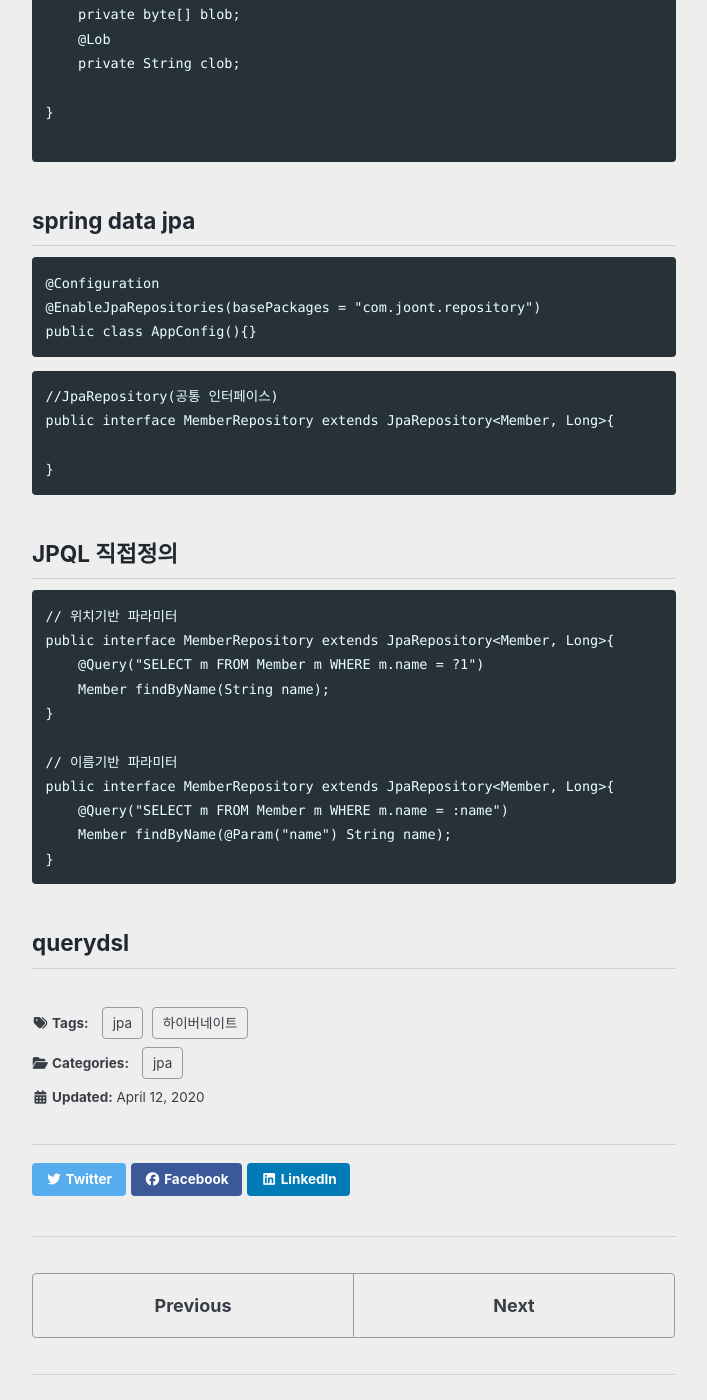
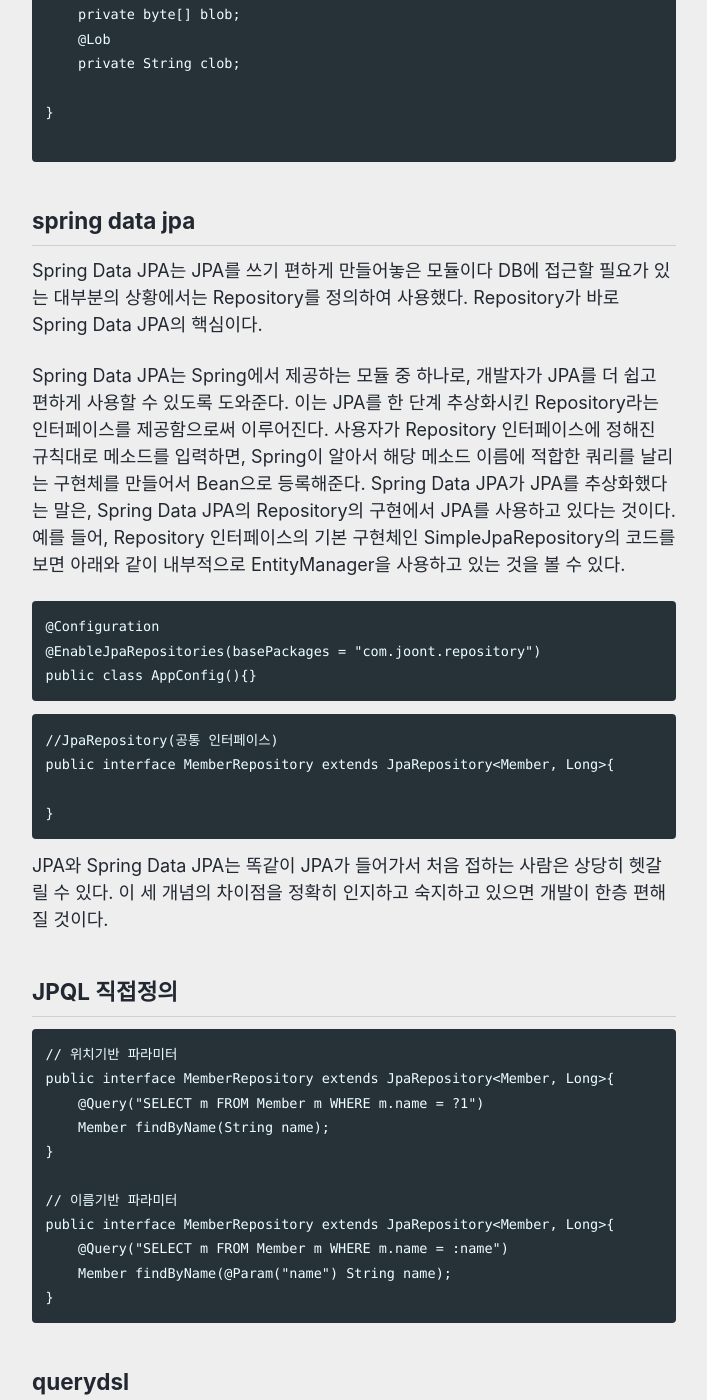
Before and after one commit to ldk-hub/ldk-hub.github.io, a Jekyll site: the page built from _posts/2020-04-12-jpa_study.md, in a window 1280 px wide and 1400 px high, scrolled down 5674 px. Shown: the whole window, without its empty margins (286-993 px from the left). Built offline with Jekyll 4.4.1, drawn with Linux system fonts in a browser that asks for light colours; cached includes are drawn as plain includes; nearby versions of some CDN libraries; a script that is not in the unit is left out; comment, search, counter and statistics services are not loaded; some of the changed text lies outside the part shown.

Commit message:
Update 2020-04-12-jpa_study.md

````diff
--- a/_posts/2020-04-12-jpa_study.md
+++ b/_posts/2020-04-12-jpa_study.md
@@ -222,6 +222,11 @@ public class MainData {
 ```
 
 ## spring data jpa
+Spring Data JPA는 JPA를 쓰기 편하게 만들어놓은 모듈이다
+DB에 접근할 필요가 있는 대부분의 상황에서는 Repository를 정의하여 사용했다. Repository가 바로 Spring Data JPA의 핵심이다.
+
+Spring Data JPA는 Spring에서 제공하는 모듈 중 하나로, 개발자가 JPA를 더 쉽고 편하게 사용할 수 있도록 도와준다. 이는 JPA를 한 단계 추상화시킨 Repository라는 인터페이스를 제공함으로써 이루어진다. 사용자가 Repository 인터페이스에 정해진 규칙대로 메소드를 입력하면, Spring이 알아서 해당 메소드 이름에 적합한 쿼리를 날리는 구현체를 만들어서 Bean으로 등록해준다.
+Spring Data JPA가 JPA를 추상화했다는 말은, Spring Data JPA의 Repository의 구현에서 JPA를 사용하고 있다는 것이다. 예를 들어, Repository 인터페이스의 기본 구현체인 SimpleJpaRepository의 코드를 보면 아래와 같이 내부적으로 EntityManager을 사용하고 있는 것을 볼 수 있다.
 
 ```
 @Configuration
@@ -235,6 +240,8 @@ public interface MemberRepository extends JpaRepository<Member, Long>{
 
 }
 ```
+
+JPA와 Spring Data JPA는 똑같이 JPA가 들어가서 처음 접하는 사람은 상당히 헷갈릴 수 있다. 이 세 개념의 차이점을 정확히 인지하고 숙지하고 있으면 개발이 한층 편해질 것이다.
 
 ## JPQL 직접정의
 ```
````
